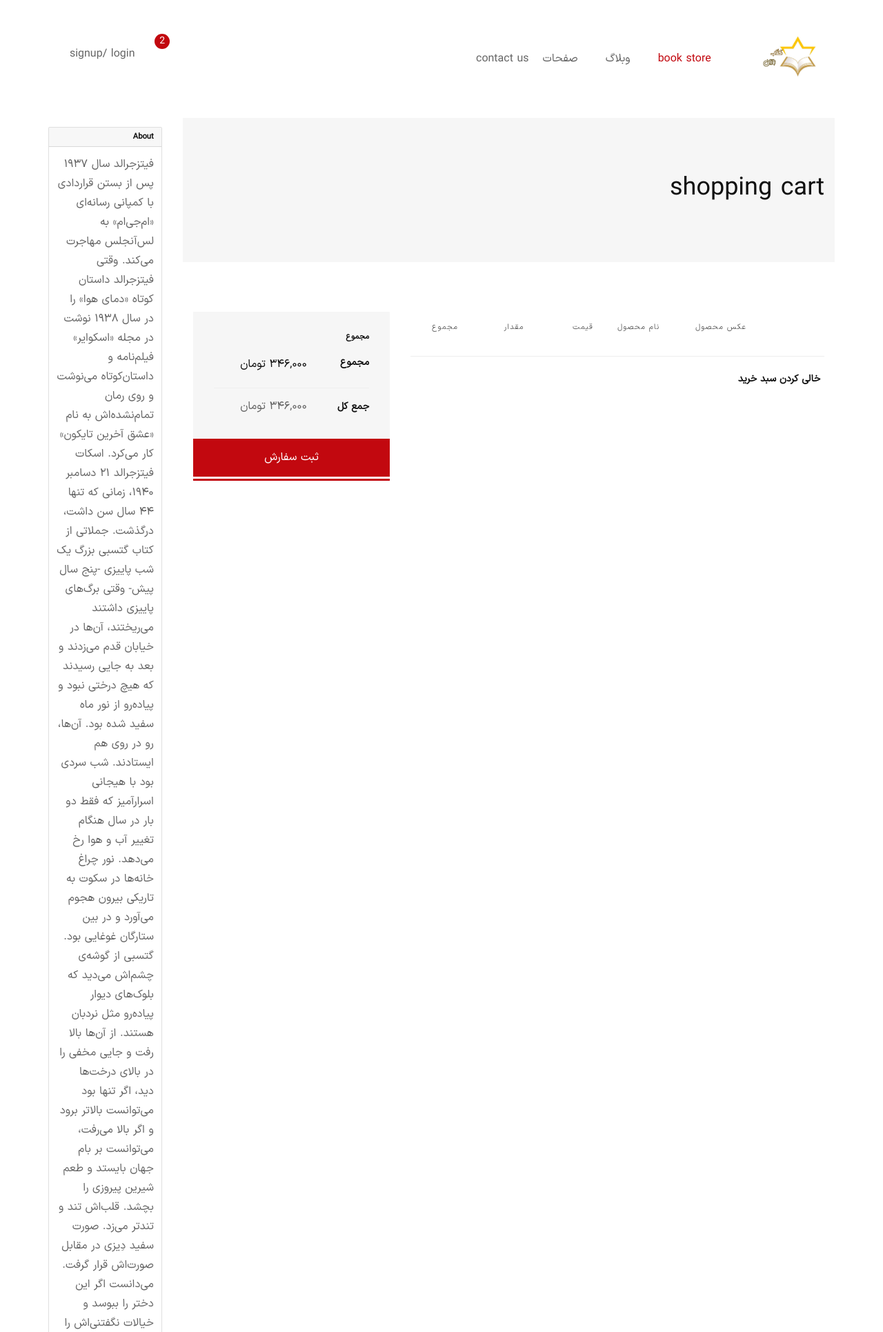
After one commit to fatemeparand/ketabbaz, a Django app: page /cart/ in a window 1280 px wide. The commit adds this page. Shown: the top 1931 px of the page at 69% size. Run offline with Django 4.2, Linux system fonts and the light colour scheme; lists and menus that the app fills with data are empty; some libraries are stand-ins or nearby versions; some web fonts are replaced.

Commit message:
create shopping cart page

```diff
--- a/cart/cart.py
+++ b/cart/cart.py
@@ -25,6 +25,7 @@ class Cart:
 
         self.save()
 
+    # save changes
     def save(self):
         self.session.modified = True
 
@@ -44,7 +45,7 @@ class Cart:
         cart = self.cart.copy()
 
         for book in books:
-            cart[book.id]['book.obj'] = book
+            cart[str(book.id)]['book_obj'] = book
 
         for item in cart.values():
             yield item
--- a/cart/urls.py
+++ b/cart/urls.py
@@ -1,7 +1,8 @@
 from django.urls import path
+from . import views
 
 app_name = 'cart'
 
 urlpatterns = [
-
+    path('', views.cart_detail_view, name='cart_detail'),
 ]
--- a/cart/views.py
+++ b/cart/views.py
@@ -1,3 +1,29 @@
-from django.shortcuts import render
+from django.shortcuts import render, get_object_or_404, redirect
 
-# Create your views here.
+from .cart import Cart
+from book_store.models import Book
+from .forms import AddToCartForm
+
+
+def cart_detail_view(request):
+    cart = Cart(request)
+
+    context = {'cart': cart}
+    return render(request, 'cart/cart_detail.html', context)
+
+
+def add_to_cart_view(request, book_id):
+    cart = Cart(request)
+
+    book = get_object_or_404(Book, id=book_id)
+
+    form = AddToCartForm(request.POST)
+
+    if form.is_valid():
+        cleaned_data = form.cleaned_data
+
+        quantity = cleaned_data['quantity']
+
+        cart.add(book, quantity)
+
+        redirect('cart:cart_detail')
--- a/template/book/book_detail.html
+++ b/template/book/book_detail.html
@@ -5,7 +5,7 @@
 
 
 {% block page_title %}
-    KetaBazan/{{ book.book_name }}
+    KetaBazan/{% trans 'book store' %}/{{ book.book_name }}
 {% endblock %}
 
 {% block content %}
--- /dev/null
+++ b/template/cart/cart_detail.html
@@ -0,0 +1,121 @@
+{% extends '_base.html' %}
+{% load i18n %}
+
+{% block page_title %}
+     KetaBazan/{% trans 'shopping cart' %}
+{% endblock %}
+
+
+{% block content %}
+        <!-- Breadcrumb area Start -->
+        <div class="breadcrumb-area bg-color ptb--90" data-bg-color="#f6f6f6">
+            <div class="container">
+                <div class="row">
+                    <div class="col-12">
+                        <div class="d-flex justify-content-between align-items-center flex-sm-row flex-column">
+                            <h1 class="page-title">{% trans 'shopping cart' %}</h1>
+                        </div>
+                    </div>
+                </div>
+            </div>
+        </div>
+        <!-- Breadcrumb area End -->
+
+        <!-- Main Content Wrapper Start -->
+        <div class="main-content-wrapper">
+            <div class="page-content-inner ptb--80">
+                <div class="container">
+                    <div class="row">
+                        <div class="col-lg-8 mb-md--50">
+                            <form class="cart-form" action="#">
+                                <div class="row no-gutters">
+                                    <div class="col-12">
+                                        <div class="table-content table-responsive">
+                                            <table class="table text-center">
+                                                <thead>
+                                                    <tr>
+                                                        <th>&nbsp;</th>
+                                                        <th>عکس محصول</th>
+                                                        <th class="text-left">نام محصول</th>
+                                                        <th>قیمت</th>
+                                                        <th>مقدار</th>
+                                                        <th>مجموع</th>
+                                                    </tr>
+                                                </thead>
+                                                <tbody>
+                                                    {% for item in cart %}
+                                                    <tr>
+                                                        <td class="product-remove text-left"><a href=""><i class="flaticon flaticon-cross"></i></a></td>
+                                                        <td class="product-thumbnail text-left">
+                                                            <img src="assets/img/products/prod-10-70x88.jpg" alt="Product Thumnail">
+                                                        </td>
+                                                        <td class="product-name wide-column">
+                                                            <h3>
+                                                                <a href="product-details.html">{{ item.book_obj.book_name }}</a>
+                                                            </h3>
+                                                        </td>
+                                                        <td class="product-price">
+                                                            <span class="product-price-wrapper">
+                                                                <span class="money">۱۴۸,۰۰۰ تومان</span>
+                                                            </span>
+                                                        </td>
+                                                        <td class="product-quantity">
+                                                            <div class="quantity">
+                                                                <input type="number" class="quantity-input" name="qty" id="qty-1" value="2" min="1">
+                                                            </div>
+                                                        </td>
+                                                        <td class="product-total-price">
+                                                            <span class="product-price-wrapper">
+                                                                <span class="money">۲۹۶,۰۰۰ تومان</span>
+                                                            </span>
+                                                        </td>
+                                                    </tr>
+                                                </tbody>
+                                                {% endfor %}
+                                            </table>
+                                        </div>
+                                    </div>
+                                </div>
+                                <div class="row no-gutters border-top pt--20 mt--20">
+                                    <div class="col-sm-6 text-sm-right">
+                                        <button type="submit" class="cart-form__btn">خالی کردن سبد خرید</button>
+                                    </div>
+                                </div>
+                            </form>
+                        </div>
+                        <div class="col-lg-4">
+                            <div class="cart-collaterals">
+                                <div class="cart-totals">
+                                    <h5 class="font-size-14 font-bold mb--15">مجموع</h5>
+                                    <div class="cart-calculator">
+                                        <div class="cart-calculator__item">
+                                            <div class="cart-calculator__item--head">
+                                                <span>مجموع</span>
+                                            </div>
+                                            <div class="cart-calculator__item--value">
+                                                <span>۳۴۶,۰۰۰ تومان</span>
+                                            </div>
+                                        </div>
+                                        <div class="cart-calculator__item order-total">
+                                            <div class="cart-calculator__item--head">
+                                                <span>جمع کل</span>
+                                            </div>
+                                            <div class="cart-calculator__item--value">
+                                                <span class="product-price-wrapper">
+                                                    <span class="money">۳۴۶,۰۰۰ تومان</span>
+                                                </span>
+                                            </div>
+                                        </div>
+                                    </div>
+                                </div>
+                                <a href="checkout.html" class="btn btn-fullwidth btn-bg-red btn-color-white btn-hover-2">
+                                    ثبت سفارش
+                                </a>
+                            </div>
+                        </div>
+                    </div>
+                </div>
+            </div>
+        </div>
+        <!-- Main Content Wrapper Start -->
+{% endblock %}
```
